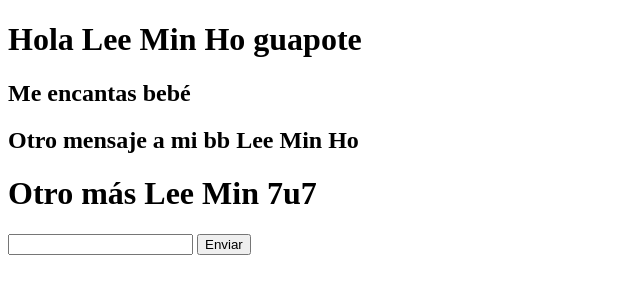
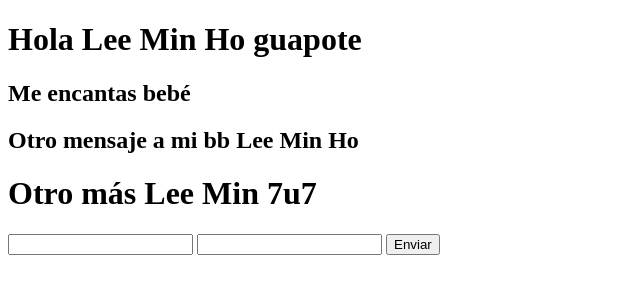
Before and after one commit to lexpin23/hello-world-git, a plain HTML site: page index.html in a window 1280 px wide. Shown: the whole page, without its empty margins (0-640 px from the left). Drawn offline with Linux system fonts and the light colour scheme.

Commit message:
Se agregó lastname

```diff
--- a/index.html
+++ b/index.html
@@ -15,6 +15,7 @@
 
     <form action="#" method="get">
         <input type="text" name="Nombre" id="name">
+        <input type="text" name=Apellido id="last-name">
         <input type="button" value="Enviar">
     </form>
 </body>
```
